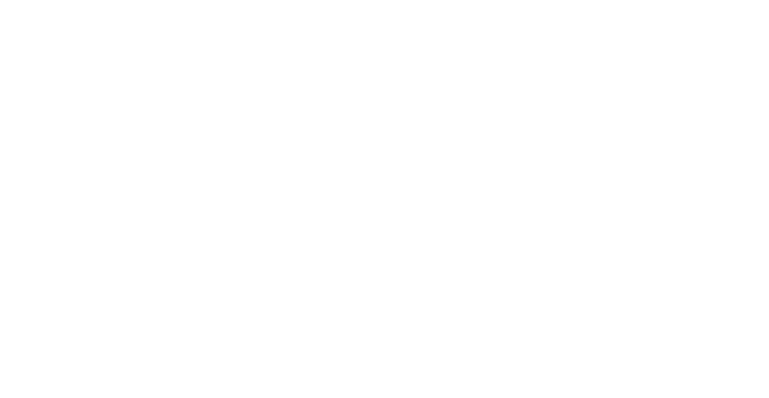
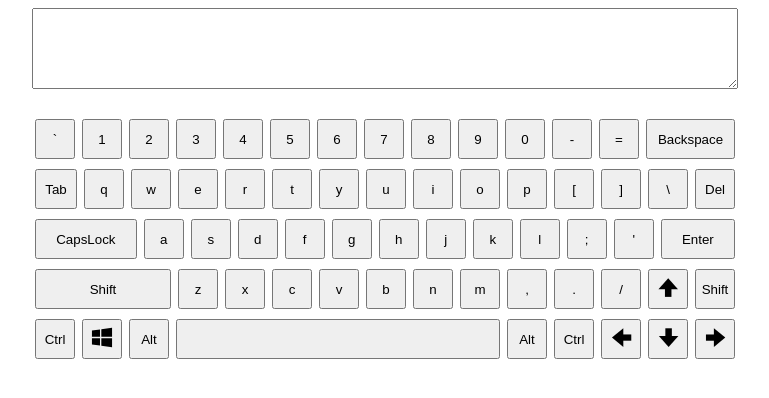
Before and after one commit to allaprischepa/virtual-keyboard, a plain HTML site: page index.html in a window 1280 px wide. Shown: the whole page, without its empty margins (255-1024 px from the left). Drawn offline with Linux system fonts and the light colour scheme.

Commit message:
feat: add some script and styles

```diff
--- a/index.html
+++ b/index.html
@@ -6,8 +6,9 @@
     <meta name="viewport" content="width=device-width, initial-scale=1.0">
     <title>RSS Virtual Keyboard</title>
     <link rel="icon" type="image/x-icon" href="images/favicon.png">
+    <link rel="stylesheet" href="styles/css/style.css">
   </head>
   <body>
-    <script src="scripts/keyboard.js"></script>
+    <script type="module" src="scripts/keyboard.js"></script>
   </body>
 </html>
--- a/scripts/keyboard.js
+++ b/scripts/keyboard.js
@@ -0,0 +1,72 @@
+import keys from './modules/keys.js';
+
+const keyboardLang = window.keyboardLang || 'en';
+const keyboardRows = [
+  [
+    'Backquote', 'Digit1', 'Digit2', 'Digit3', 'Digit4',
+    'Digit5', 'Digit6', 'Digit7', 'Digit8', 'Digit9',
+    'Digit0', 'Minus', 'Equal', 'Backspace',
+  ],
+  [
+    'Tab', 'KeyQ', 'KeyW', 'KeyE', 'KeyR',
+    'KeyT', 'KeyY', 'KeyU', 'KeyI', 'KeyO',
+    'KeyP', 'BracketLeft', 'BracketRight', 'Backslash', 'Delete',
+  ],
+  [
+    'CapsLock', 'KeyA', 'KeyS', 'KeyD', 'KeyF',
+    'KeyG', 'KeyH', 'KeyJ', 'KeyK', 'KeyL',
+    'Semicolon', 'Quote', 'Enter',
+  ],
+  [
+    'ShiftLeft', 'KeyZ', 'KeyX', 'KeyC', 'KeyV',
+    'KeyB', 'KeyN', 'KeyM', 'Comma', 'Period',
+    'Slash', 'ArrowUp', 'ShiftRight',
+  ],
+  [
+    'ControlLeft', 'MetaLeft', 'AltLeft', 'Space', 'AltRight',
+    'ControlRight', 'ArrowLeft', 'ArrowDown', 'ArrowRight',
+  ],
+];
+const body = document.querySelector('body');
+
+const inputElement = document.createElement('textarea');
+inputElement.classList = 'textarea';
+inputElement.setAttribute('rows', 5);
+body.append(inputElement);
+
+const keyboardElement = document.createElement('div');
+keyboardElement.classList = 'keyboard';
+body.append(keyboardElement);
+
+keyboardRows.forEach((row, index) => {
+  const rowElement = document.createElement('div');
+  rowElement.classList = `keyboard__row keyboard__row_${index}`;
+
+  row.forEach((key) => {
+    const keyObj = keys[key];
+
+    if (keyObj) {
+      const keyButton = document.createElement('button');
+      keyButton.classList = `keyboard__key key-${key.toLowerCase()} ${key}`;
+
+      ['und', 'en', 'ru'].forEach((lang) => {
+        if (keyObj[lang]) {
+          const keyInner = document.createElement('span');
+          keyInner.innerText = keyObj[lang].char;
+          keyInner.setAttribute('data-language', lang);
+          keyInner.setAttribute('data-shiftKey', keyObj[lang].shiftKey);
+
+          if (lang !== 'und' && lang !== keyboardLang) {
+            keyInner.classList.add('hidden');
+          }
+
+          keyButton.append(keyInner);
+        }
+      });
+
+      rowElement.append(keyButton);
+    }
+  });
+
+  keyboardElement.append(rowElement);
+});
--- /dev/null
+++ b/scripts/modules/keys.js
@@ -0,0 +1,206 @@
+const upperCase = 'upperCase';
+
+export default {
+  Backquote: {
+    en: { char: '`', shiftKey: '~' },
+    ru: { char: 'ё', shiftKey: upperCase },
+  },
+  Digit1: {
+    und: { char: '1', shiftKey: '!' },
+  },
+  Digit2: {
+    en: { char: '2', shiftKey: '@' },
+    ru: { char: '2', shiftKey: '"' },
+  },
+  Digit3: {
+    en: { char: '3', shiftKey: '#' },
+    ru: { char: '3', shiftKey: '№' },
+  },
+  Digit4: {
+    en: { char: '4', shiftKey: '$' },
+    ru: { char: '4', shiftKey: ';' },
+  },
+  Digit5: {
+    und: { char: '5', shiftKey: '%' },
+  },
+  Digit6: {
+    en: { char: '6', shiftKey: '^' },
+    ru: { char: '6', shiftKey: ':' },
+  },
+  Digit7: {
+    en: { char: '7', shiftKey: '&' },
+    ru: { char: '7', shiftKey: '?' },
+  },
+  Digit8: {
+    und: { char: '8', shiftKey: '*' },
+  },
+  Digit9: {
+    und: { char: '9', shiftKey: '(' },
+  },
+  Digit0: {
+    und: { char: '0', shiftKey: ')' },
+  },
+  Minus: {
+    und: { char: '-', shiftKey: '_' },
+  },
+  Equal: {
+    und: { char: '=', shiftKey: '+' },
+  },
+  Backspace: { },
+
+  Tab: { },
+  KeyQ: {
+    en: { char: 'q', shiftKey: upperCase },
+    ru: { char: 'й', shiftKey: upperCase },
+  },
+  KeyW: {
+    en: { char: 'w', shiftKey: upperCase },
+    ru: { char: 'ц', shiftKey: upperCase },
+  },
+  KeyE: {
+    en: { char: 'e', shiftKey: upperCase },
+    ru: { char: 'у', shiftKey: upperCase },
+  },
+  KeyR: {
+    en: { char: 'r', shiftKey: upperCase },
+    ru: { char: 'к', shiftKey: upperCase },
+  },
+  KeyT: {
+    en: { char: 't', shiftKey: upperCase },
+    ru: { char: 'е', shiftKey: upperCase },
+  },
+  KeyY: {
+    en: { char: 'y', shiftKey: upperCase },
+    ru: { char: 'н', shiftKey: upperCase },
+  },
+  KeyU: {
+    en: { char: 'u', shiftKey: upperCase },
+    ru: { char: 'г', shiftKey: upperCase },
+  },
+  KeyI: {
+    en: { char: 'i', shiftKey: upperCase },
+    ru: { char: 'ш', shiftKey: upperCase },
+  },
+  KeyO: {
+    en: { char: 'o', shiftKey: upperCase },
+    ru: { char: 'щ', shiftKey: upperCase },
+  },
+  KeyP: {
+    en: { char: 'p', shiftKey: upperCase },
+    ru: { char: 'з', shiftKey: upperCase },
+  },
+  BracketLeft: {
+    en: { char: '[', shiftKey: '{ ' },
+    ru: { char: 'х', shiftKey: upperCase },
+  },
+  BracketRight: {
+    en: { char: ']', shiftKey: ' }' },
+    ru: { char: 'ъ', shiftKey: upperCase },
+  },
+  Backslash: {
+    en: { char: '\\', shiftKey: '|' },
+    ru: { char: '\\', shiftKey: '/' },
+  },
+  Delete: { },
+
+  CapsLock: { },
+  KeyA: {
+    en: { char: 'a', shiftKey: upperCase },
+    ru: { char: 'ф', shiftKey: upperCase },
+  },
+  KeyS: {
+    en: { char: 's', shiftKey: upperCase },
+    ru: { char: 'ы', shiftKey: upperCase },
+  },
+  KeyD: {
+    en: { char: 'd', shiftKey: upperCase },
+    ru: { char: 'в', shiftKey: upperCase },
+  },
+  KeyF: {
+    en: { char: 'f', shiftKey: upperCase },
+    ru: { char: 'а', shiftKey: upperCase },
+  },
+  KeyG: {
+    en: { char: 'g', shiftKey: upperCase },
+    ru: { char: 'п', shiftKey: upperCase },
+  },
+  KeyH: {
+    en: { char: 'h', shiftKey: upperCase },
+    ru: { char: 'р', shiftKey: upperCase },
+  },
+  KeyJ: {
+    en: { char: 'j', shiftKey: upperCase },
+    ru: { char: 'о', shiftKey: upperCase },
+  },
+  KeyK: {
+    en: { char: 'k', shiftKey: upperCase },
+    ru: { char: 'л', shiftKey: upperCase },
+  },
+  KeyL: {
+    en: { char: 'l', shiftKey: upperCase },
+    ru: { char: 'д', shiftKey: upperCase },
+  },
+  Semicolon: {
+    en: { char: ';', shiftKey: ':' },
+    ru: { char: 'ж', shiftKey: upperCase },
+  },
+  Quote: {
+    en: { char: "'", shiftKey: '"' },
+    ru: { char: 'э', shiftKey: upperCase },
+  },
+  Enter: { },
+
+  ShiftLeft: { },
+  KeyZ: {
+    en: { char: 'z', shiftKey: upperCase },
+    ru: { char: 'я', shiftKey: upperCase },
+  },
+  KeyX: {
+    en: { char: 'x', shiftKey: upperCase },
+    ru: { char: 'ч', shiftKey: upperCase },
+  },
+  KeyC: {
+    en: { char: 'c', shiftKey: upperCase },
+    ru: { char: 'с', shiftKey: upperCase },
+  },
+  KeyV: {
+    en: { char: 'v', shiftKey: upperCase },
+    ru: { char: 'м', shiftKey: upperCase },
+  },
+  KeyB: {
+    en: { char: 'b', shiftKey: upperCase },
+    ru: { char: 'и', shiftKey: upperCase },
+  },
+  KeyN: {
+    en: { char: 'n', shiftKey: upperCase },
+    ru: { char: 'т', shiftKey: upperCase },
+  },
+  KeyM: {
+    en: { char: 'm', shiftKey: upperCase },
+    ru: { char: 'ь', shiftKey: upperCase },
+  },
+  Comma: {
+    en: { char: ',', shiftKey: '<' },
+    ru: { char: 'б', shiftKey: upperCase },
+  },
+  Period: {
+    en: { char: '.', shiftKey: '>' },
+    ru: { char: 'ю', shiftKey: upperCase },
+  },
+  Slash: {
+    en: { char: '/', shiftKey: '?' },
+    ru: { char: '.', shiftKey: ',' },
+  },
+  ArrowUp: { },
+  ShiftRight: { },
+
+  ControlLeft: { },
+  MetaLeft: { },
+  AltLeft: { },
+  Space: { },
+  AltRight: { },
+  ControlRight: { },
+  ArrowLeft: { },
+  ArrowDown: { },
+  ArrowRight: { },
+};
--- /dev/null
+++ b/styles/scss/style.scss
@@ -0,0 +1,81 @@
+$row-gap: 10px;
+$keys-gap: 7px;
+$key-standart-size: 40px;
+
+.hidden {
+  display: none;
+}
+
+.textarea,
+.keyboard {
+  width: 700px;
+  margin: auto;
+}
+.textarea {
+  display: block;
+  margin-bottom: 30px;
+}
+.keyboard {
+  display: flex;
+  flex-direction: column;
+  gap: $row-gap;
+}
+.keyboard__row {
+  display: flex;
+  gap: $keys-gap;
+  justify-content: space-between;
+}
+.keyboard__key {
+  min-width: $key-standart-size;
+  height: $key-standart-size;
+  padding: 0;
+  margin: 0;
+  cursor: pointer;
+}
+
+/* Keys content */
+$keys-content: (
+  backspace: 'Backspace',
+  tab: 'Tab',
+  delete: 'Del',
+  capslock: 'CapsLock',
+  enter: 'Enter',
+  shiftleft: 'Shift',
+  shiftright: 'Shift',
+  controlleft: 'Ctrl',
+  controlright: 'Ctrl',
+  altleft: 'Alt',
+  altright: 'Alt',
+  metaleft: url('../../images/win.svg'),
+  arrowright: url('../../images/arrow-right.svg'),
+  arrowleft: url('../../images/arrow-left.svg'),
+  arrowup: url('../../images/arrow-up.svg'),
+  arrowdown: url('../../images/arrow-down.svg'),
+);
+
+@each $key, $content in $keys-content {
+
+  .key-#{$key}:before {
+    content: $content;
+
+    @if $key == 'metaleft' or
+        $key == 'arrowright' or
+        $key == 'arrowleft' or
+        $key == 'arrowup' or
+        $key == 'arrowdown' {
+          display: inline-block;
+          width: 70%;
+        }
+
+  }
+
+}
+
+$keys-to-grow: ('backspace', 'tab', 'capslock', 'enter', 'shiftleft', 'space');
+@each $key in $keys-to-grow {
+
+  .key-#{$key} {
+    flex-grow: 1;
+  }
+
+}
```
Also changed, not shown: .eslintrc.json, images/arrow-down.svg (added), images/arrow-left.svg (added), images/arrow-right.svg (added), images/arrow-up.svg (added), images/win.svg (added), styles/css/style.css (added), 1 other file.
